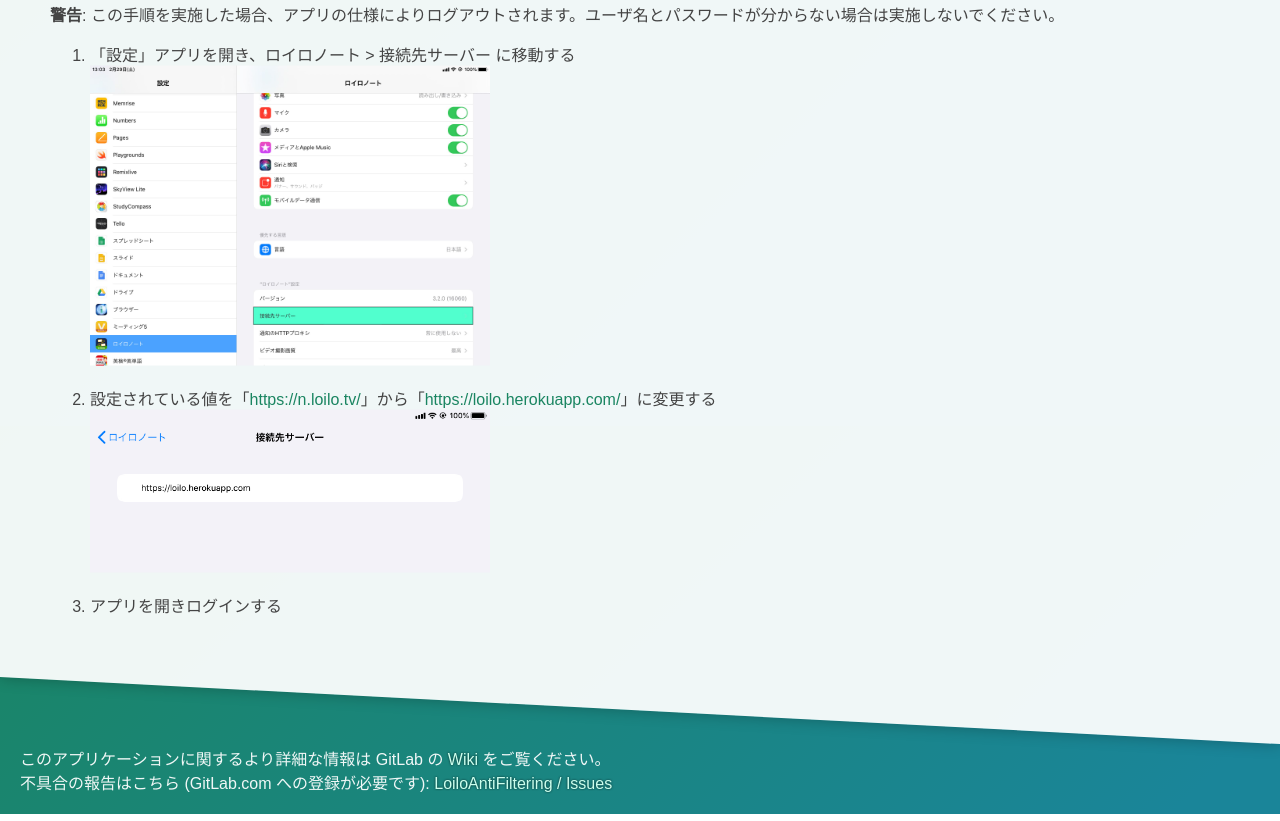
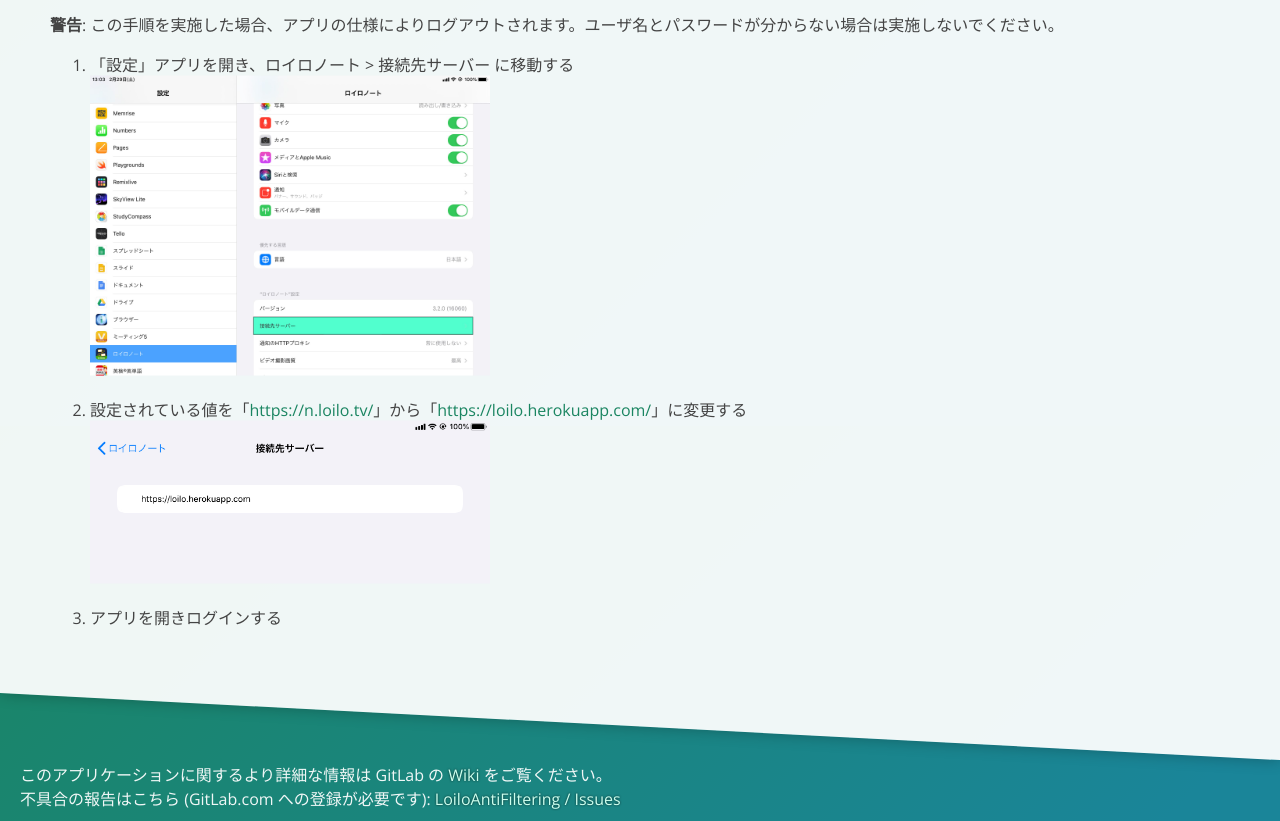
Before and after one commit to kasmide/loiloantifiltering, a website: page pages/index.html in a window 1280 px wide. Shown: the part 374-1195 px from the top of the page. Drawn offline with nearby package versions, Linux system fonts and the light colour scheme.

Commit message:
Use Open Sans

```diff
--- a/pages/index.html
+++ b/pages/index.html
@@ -5,9 +5,10 @@
   <meta charset="UTF-8">
   <meta name="viewport" content="width=device-width, initial-scale=1.0">
   <title>LoiloAntiFiltering</title>
+  <link href="https://fonts.googleapis.com/css?family=Open+Sans:300,400,700&display=swap" rel="stylesheet">
   <style>
     * {
-      font-family: sans-serif;
+      font-family: "Open Sans", sans-serif;
       color: #444;
     }
 
```
